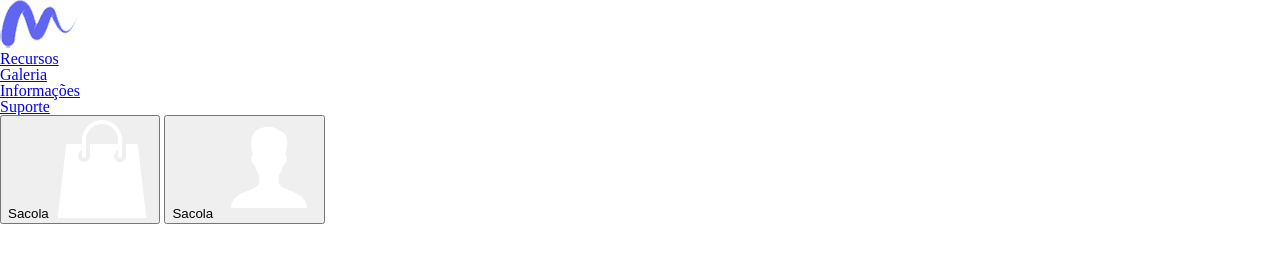
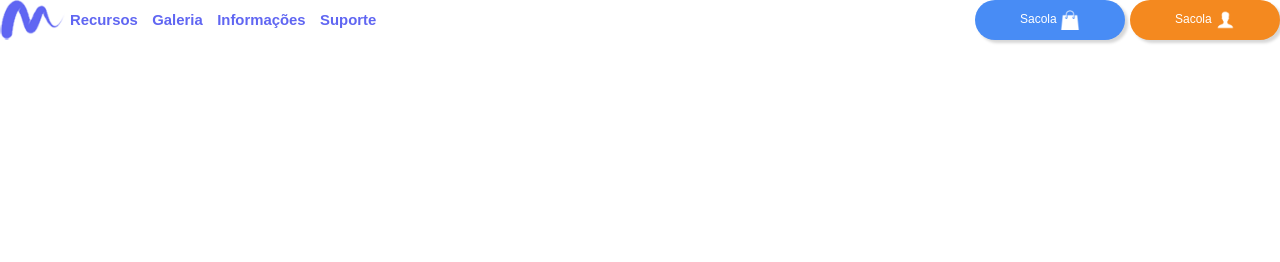
Before and after one commit to pauloWeslleY/development_template_curso_front_end, a plain HTML site: page index.html in a window 1280 px wide. Drawn offline with Linux system fonts and the light colour scheme.

Commit message:
curso front end session5 template aula 59

```diff
--- a/css/base/base_4.css
+++ b/css/base/base_4.css
@@ -108,6 +108,7 @@ section {
 }
 body {
    line-height: 1;
+   font-family: Arial, Helvetica, sans-serif;
 }
 ol,
 ul {
@@ -128,13 +129,11 @@ table {
    border-collapse: collapse;
    border-spacing: 0;
 }
-
 /*
    === === === === === ==>
    fixme |> Base Reset
    <== === === === === ===
 */
-
 #container {
    display: grid;
    grid-template-columns: 1fr 1fr;
@@ -143,7 +142,11 @@ table {
       "article picture"
       "footer picture";
 }
-
 header {
    grid-area: header;
+   height: 40px;
+   display: flex;
 }
+nav {
+   flex-grow: 1;
+}
--- /dev/null
+++ b/css/components/components_6.css
@@ -0,0 +1,3 @@
+#brand > img {
+   height: 40px;
+}
--- /dev/null
+++ b/css/objects/object_5.css
@@ -0,0 +1,53 @@
+/*
+   === === === === === ==>
+   fixme |> Object Elements
+   <== === === === === ===
+*/
+/*
+   === === === === === ==>
+   ! |> Tag Navigation
+   <== === === === === ===
+*/
+#navigation > ul > li {
+   display: inline-block;
+}
+#navigation > ul > li > a {
+   text-decoration: none;
+   color: #6066f2;
+   line-height: 40px;
+   font-weight: bold;
+   font-size: 0.93rem;
+   padding: 0 5px;
+   transition: all 0.3s ease-in-out;
+   -webkit-transition: all 0.3s ease-in-out;
+}
+#navigation > ul > li > a:hover {
+   color: #8a378d;
+   border-bottom: 1px dotted #8a378d;
+   border-top: 1px dotted #8a378d;
+   padding: 10px 15px;
+}
+
+.button {
+   width: 150px;
+   height: 40px;
+   border-radius: 23px;
+   box-shadow: 3px 3px 3px 0 rgba(0, 0, 0, 0.16);
+   -webkit-box-shadow: 3px 3px 3px 0 rgba(0, 0, 0, 0.16);
+   background-color: #f4891f;
+   color: #fff;
+   border: none;
+   font-size: 0.75rem;
+   cursor: pointer;
+   margin-left: 5px;
+   transition: all 0.3s ease-in-out;
+   -webkit-transition: all 0.3s ease-in-out;
+}
+.button:hover {
+   background-color: #8a378d;
+}
+.button > img {
+   height: 20px;
+   vertical-align: middle;
+   font-weight: bold;
+}
--- a/css/style.css
+++ b/css/style.css
@@ -1 +1,4 @@
 @import "./base/base_4.css";
+@import "./objects/object_5.css";
+@import "./components/components_6.css";
+@import "./trumps/trumps_7.css";
--- /dev/null
+++ b/css/trumps/trumps_7.css
@@ -0,0 +1,16 @@
+/*
+   === === === === === ==>
+   fixme |> Trumps
+   <== === === === === ===
+*/
+/*
+   === === === === === ==>
+   ! |> Buttons
+   <== === === === === ===
+*/
+#btn__bag {
+   background-color: #488cf5;
+}
+#btn__bag:hover {
+   background-color: #8a378d;
+}
```
